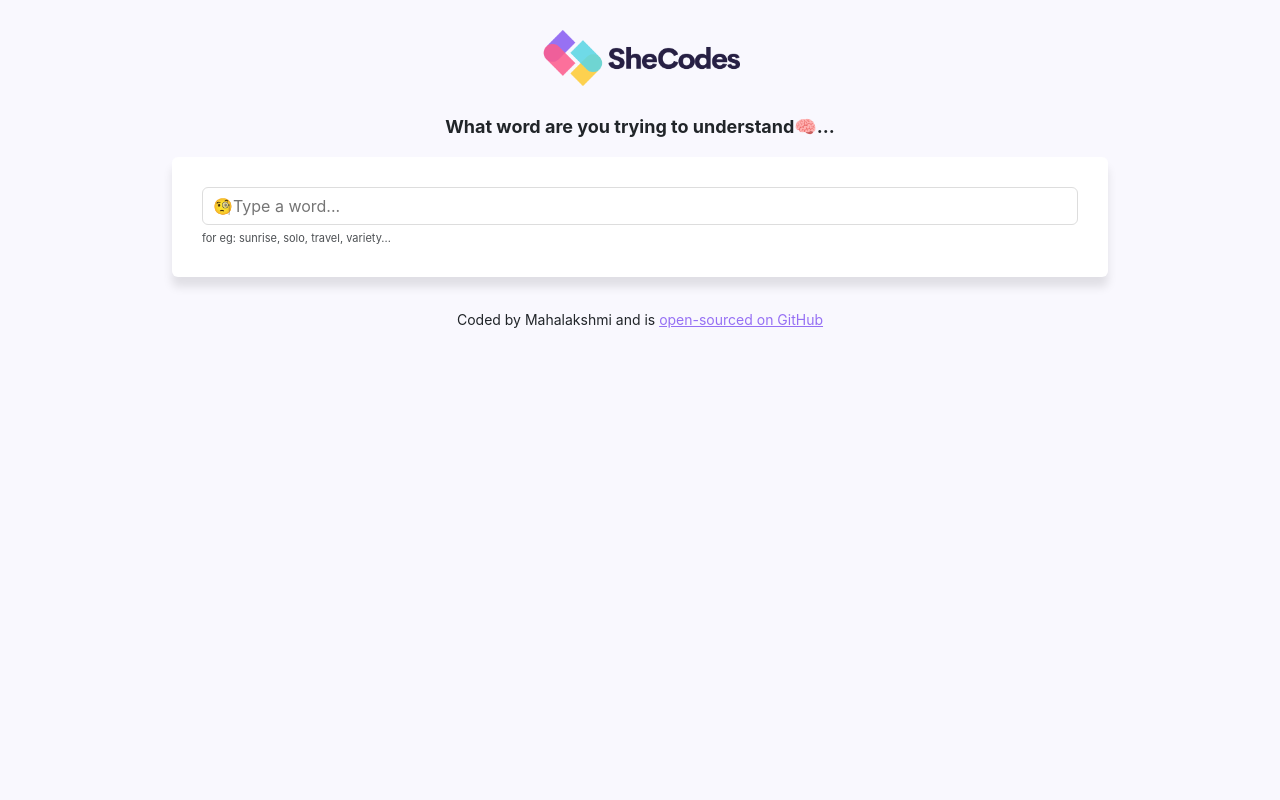
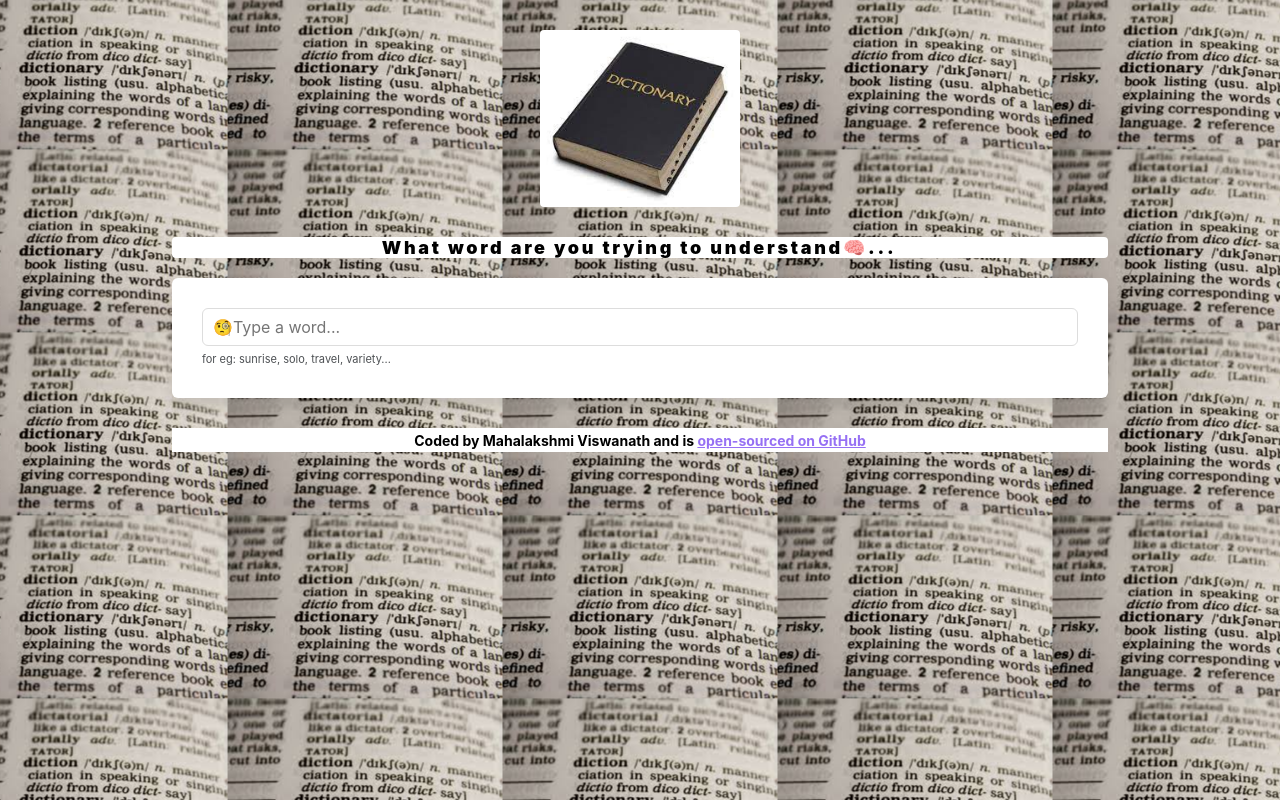
Before and after one commit to mahavis/dictionary-react-app, a React (Create React App) app: page / in a window 1280 px wide. Built offline with nearby package versions, Linux system fonts and the light colour scheme.

Commit message:
added background image, added animated text

```diff
--- a/src/App.css
+++ b/src/App.css
@@ -1,5 +1,9 @@
 body {
   background: #f9f8fe;
+  background-image: url("learning.jpg");
+  background-repeat: repeat;
+  background-position: center;
+  background-size: auto;
 }
 
 .App {
@@ -19,9 +23,13 @@
   max-width: 200px;
   margin: 0 auto;
   display: block;
+  border-radius: 4px;
 }
 
 .App-footer {
   text-align: center;
   margin: 30px 0;
+  background: white;
+  color: black;
+  font-weight: bold;
 }
--- a/src/App.js
+++ b/src/App.js
@@ -14,7 +14,7 @@
         </main>
         <footer className="App-footer">
           <small>
-            Coded by Mahalakshmi and is{" "}
+            Coded by Mahalakshmi Viswanath and is{" "}
             <a href="https://github.com/mahavis/dictionary-react-app">
               open-sourced on GitHub
             </a>
--- a/src/Dictionary.css
+++ b/src/Dictionary.css
@@ -6,9 +6,37 @@
 
 .Dictionary h1 {
   font-size: 18px;
-  font-weight: bold;
-  margin-bottom: 20px;
+  font-weight: 900;
+  color: black;
+  background: white;
+  border-radius: 4px;
+  overflow: hidden;
+  border-right: 0.15em solid orchid;
+  white-space: nowrap;
+  margin: 0 auto;
+  letter-spacing: 0.15em;
+  animation: typing 3.5s steps(40, end), blink-caret 0.75s step-end infinite;
 }
+
+@keyframes typing {
+  from {
+    width: 0;
+  }
+  to {
+    width: 100%;
+  }
+}
+
+@keyframes blink-caret {
+  from,
+  to {
+    border-color: transparent;
+  }
+  50% {
+    border-color: orange;
+  }
+}
+
 .Dictionary section {
   background: white;
   padding: 30px;
```
Also changed, not shown: src/learning.jpg (added), src/logo.png.
